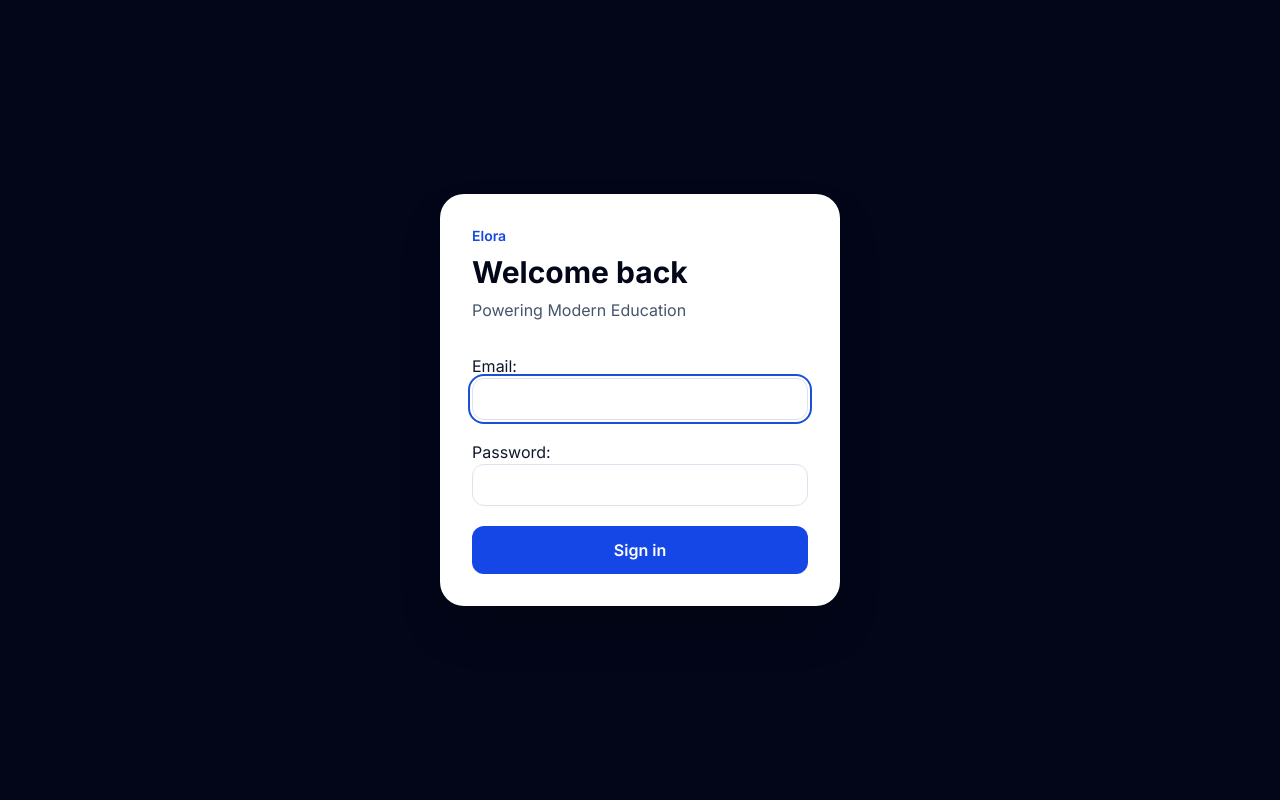
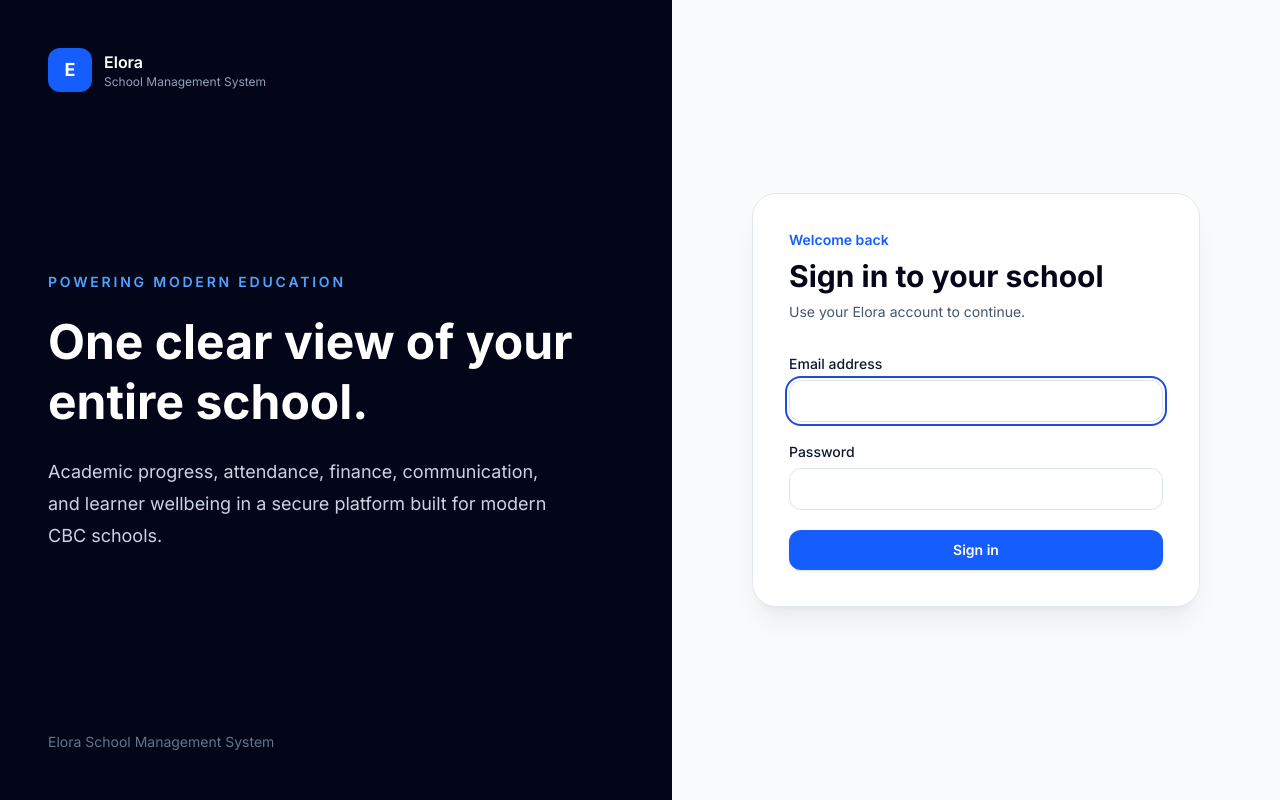
Before and after one commit to Ssatwa/Elora-School-Management-System, a Django app: page /accounts/login/ in a window 1280 px wide. Run offline with Django 5.2, Linux system fonts and the light colour scheme; parts of the project's set-up code (start-up, migrations or seed data) failed here and were passed over.

Commit message:
feat: redesign authentication and error states

```diff
--- a/templates/accounts/login.html
+++ b/templates/accounts/login.html
@@ -1,22 +1,48 @@
 {% extends "layouts/public.html" %}
 {% block title %}Sign in | Elora{% endblock %}
 {% block content %}
-<main class="mx-auto flex min-h-screen max-w-md items-center px-6">
-  <section class="w-full rounded-3xl bg-white p-8 shadow-2xl">
-    <p class="text-sm font-semibold text-blue-700">Elora</p>
-    <h1 class="mt-2 text-3xl font-bold text-slate-950">Welcome back</h1>
-    <p class="mt-2 text-slate-600">Powering Modern Education</p>
-    <form method="post" class="mt-8 space-y-5">
-      {% csrf_token %}
-      {{ form.non_field_errors }}
-      {{ form.as_p }}
-      <button
-        type="submit"
-        class="w-full rounded-xl bg-blue-700 px-4 py-3 font-semibold text-white"
-      >
-        Sign in
-      </button>
-    </form>
+<main class="grid min-h-screen lg:grid-cols-[1.05fr_0.95fr]">
+  <section class="hidden overflow-hidden bg-slate-950 p-12 text-white lg:flex lg:flex-col lg:justify-between">
+    <div class="flex items-center gap-3">
+      <span class="grid size-11 place-items-center rounded-xl bg-blue-600 text-lg font-bold">E</span>
+      <div><p class="font-semibold">Elora</p><p class="text-xs text-slate-400">School Management System</p></div>
+    </div>
+    <div class="max-w-xl">
+      <p class="text-sm font-semibold uppercase tracking-[0.2em] text-blue-400">Powering Modern Education</p>
+      <h1 class="mt-5 text-5xl font-bold leading-tight">One clear view of your entire school.</h1>
+      <p class="mt-6 max-w-lg text-lg leading-8 text-slate-300">Academic progress, attendance, finance, communication, and learner wellbeing in a secure platform built for modern CBC schools.</p>
+    </div>
+    <p class="text-sm text-slate-500">Elora School Management System</p>
+  </section>
+  <section class="flex items-center justify-center bg-slate-50 px-6 py-12 sm:px-10">
+    <div class="w-full max-w-md">
+      <div class="mb-8 flex items-center gap-3 lg:hidden">
+        <span class="grid size-10 place-items-center rounded-xl bg-blue-600 font-bold text-white">E</span>
+        <div><p class="font-semibold">Elora</p><p class="text-xs text-slate-500">Powering Modern Education</p></div>
+      </div>
+      <div class="rounded-3xl border border-slate-200 bg-white p-7 shadow-xl shadow-slate-900/5 sm:p-9">
+        <p class="text-sm font-semibold text-blue-600">Welcome back</p>
+        <h2 class="mt-2 text-3xl font-bold text-slate-950">Sign in to your school</h2>
+        <p class="mt-2 text-sm text-slate-600">Use your Elora account to continue.</p>
+        <form method="post" class="mt-8 space-y-5">
+          {% csrf_token %}
+          {% if form.non_field_errors %}
+            <div class="rounded-xl border border-rose-200 bg-rose-50 px-4 py-3 text-sm text-rose-800" role="alert">{{ form.non_field_errors }}</div>
+          {% endif %}
+          <div>
+            <label class="mb-1.5 block text-sm font-medium" for="{{ form.username.id_for_label }}">Email address</label>
+            <input type="email" name="{{ form.username.html_name }}" id="{{ form.username.id_for_label }}" value="{{ form.username.value|default:'' }}" autocomplete="username" required autofocus>
+            {% for error in form.username.errors %}<p class="mt-1 text-sm text-rose-700">{{ error }}</p>{% endfor %}
+          </div>
+          <div>
+            <label class="mb-1.5 block text-sm font-medium" for="{{ form.password.id_for_label }}">Password</label>
+            <input type="password" name="{{ form.password.html_name }}" id="{{ form.password.id_for_label }}" autocomplete="current-password" required>
+            {% for error in form.password.errors %}<p class="mt-1 text-sm text-rose-700">{{ error }}</p>{% endfor %}
+          </div>
+          <button type="submit" class="elora-button-primary w-full">Sign in</button>
+        </form>
+      </div>
+    </div>
   </section>
 </main>
 {% endblock %}
--- a/templates/layouts/public.html
+++ b/templates/layouts/public.html
@@ -10,7 +10,7 @@
   <link href="https://fonts.googleapis.com/css2?family=Inter:wght@400;500;600;700&display=swap" rel="stylesheet">
   <link rel="stylesheet" href="{% static 'css/app.css' %}">
 </head>
-<body class="min-h-screen bg-slate-950">
+<body data-public-shell class="min-h-screen bg-slate-950 text-slate-900 antialiased">
   {% block content %}{% endblock %}
 </body>
 </html>
```
Also changed, not shown: apps/accounts/tests/test_auth_views.py (+17 -0 lines), apps/core/tests/test_ui_shell.py (+8 -0 lines), templates/403.html (+11 -1 lines), templates/404.html (+11 -1 lines), templates/500.html (+11 -1 lines), static/css/app.css.
